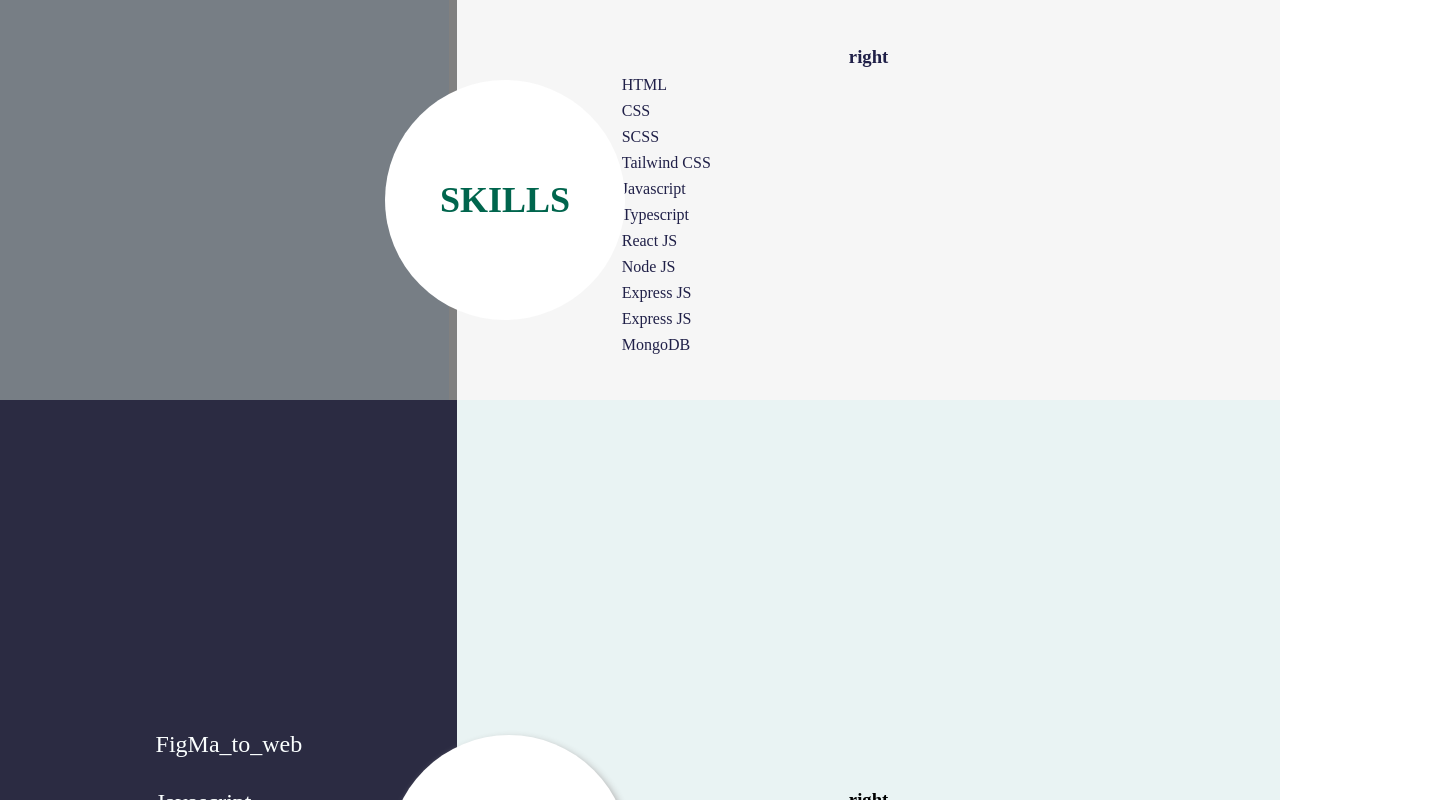
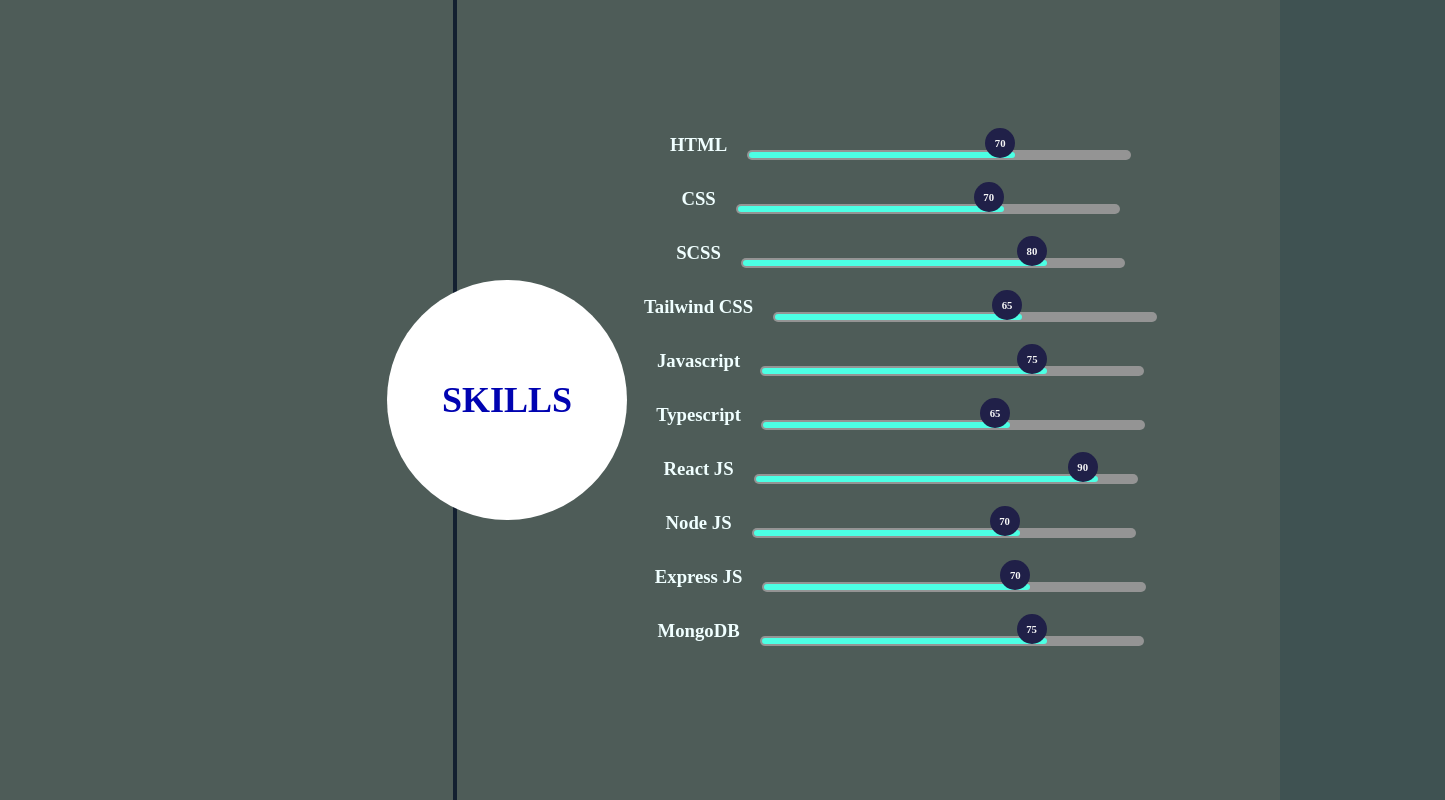
Before and after one commit to Hayat-07/portfolio-Hayat, a plain HTML site: page index.html in a window 1280 px wide. Shown: the part 800-1600 px from the top of the page, 1445 px wide, since content can reach past the window. Drawn offline with Linux system fonts and the light colour scheme.

Commit message:
second commit

```diff
--- a/index.html
+++ b/index.html
@@ -11,6 +11,8 @@
 <body>
 
 <div class="sectionContainer">
+
+
     <div class="sectionA">
        <div class="left">
            <h1>MD HAYATULLAH</h1>
@@ -49,29 +51,32 @@
         </div>
 
     </div>
+
+
+
+
+
     <div class="sectionB">
+
+
       <div class="left">
           <h2>SKILLS</h2>
       </div>
+
       <div class="right">
-          <h3>right</h3>
-          <ul>
-              <li>HTML</li>
-              <li>CSS</li>
-              <li>SCSS</li>
-              <li>Tailwind CSS</li>
-              <li>Javascript</li>
-              <li>Typescript</li>
-              <li>React JS</li>
-              <li>Node JS</li>
-              <li>Express JS</li>
-              <li>Express JS</li>
-              <li>MongoDB</li>
-          </ul>
+          <div id="skillDiv">
+          </div>
+      </div>
 
 
-      </div>
     </div>
+
+
+
+
+
+
+
     <div class="sectionC">
         <div class="left">
             <h2>Projects</h2>
@@ -89,6 +94,13 @@
         </div>
     </div>
 </div>
+
+
+
+
+
+
+
 <div class="footer">
     <h3>Footer</h3>
 </div>
--- a/script.js
+++ b/script.js
@@ -0,0 +1,79 @@
+const skills=[
+    {
+        skill:"HTML",
+        percent:70,
+
+    }
+    ,{
+
+        skill:"CSS",
+        percent:70,
+    }
+    ,{
+
+        skill:"SCSS",
+        percent:80,
+    }
+    ,{
+
+        skill:"Tailwind CSS",
+        percent:65,
+    }
+    ,{
+        skill:"Javascript",
+        percent:75,
+
+    }
+    ,{
+
+        skill:"Typescript",
+        percent:65,
+    }
+    ,{
+        skill:"React JS",
+        percent:90,
+
+    }
+    ,{
+
+        skill:"Node JS",
+        percent:70,
+    }
+    ,{
+
+        skill:"Express JS",
+        percent:70,
+    }
+    ,{
+
+        skill:"MongoDB",
+        percent:75,
+    }
+
+];
+
+
+
+
+let skillDiv= document.getElementById("skillDiv");
+let innerBar= document.getElementById("innerBar");
+console.log(skillDiv);
+skills.map((x,i)=>{
+    let newDiv= document.createElement("div")
+    let newSkill=`
+        <div class="skillBarContainer">
+            <h3>${x.skill}</h3>
+            <div class="skillBar">
+                <div class="innerBar" style="width: ${x.percent}%">
+                    <div class="percentBox" >
+                        <h6>${x.percent}</h6>
+                    </div>
+                </div>
+            </div>
+        </div>
+    `
+    newDiv.innerHTML=newSkill;
+
+    skillDiv.appendChild(newDiv);
+
+})
--- a/style.css
+++ b/style.css
@@ -6,7 +6,7 @@
 }
 
 body{
-    /*background-color: aqua;*/
+    background-color: rgb(63, 82, 82);
 }
 .header{
     background-color: rgba(227, 227, 227, 0);
@@ -55,7 +55,9 @@
 
 }
 .sectionContainer{
-    background-color: #f0fffb;
+    background-color: #4e5c58;
+    color: azure
+    ;
 
 }
 .sectionA{
@@ -70,7 +72,7 @@
         flex-direction: column;
         justify-content: center;
         align-items: center;
-        border-right: 1vh solid gray;
+        border-right: 4px solid rgb(0, 0, 0);
     }
     .right{
         background-color: #202048;
@@ -80,9 +82,11 @@
         justify-content: center;
         align-items: center;
         .bottomSection{
+
               width:60%;
-            .nav{
-                width: 80%;
+            .nav{position: absolute;
+                width: 45vw;
+                margin-bottom: 30vh;
                 ul{
 
                     display: flex;
@@ -111,17 +115,17 @@
 }
 .sectionB{
     /*background-color: #ffffff;*/
-    height: 50vh;
+    height: 100vh;
     display: grid;
     grid-template-columns: 5fr 9fr;
     .left{
-        background-color: rgba(37, 37, 51, 0.59);
+        /* background-color: rgba(37, 37, 51, 0.59); */
       display: flex;
         flex-direction: column;
         justify-content: center;
         align-items: center;
         color: #e8e8e8;
-        border-right: 1vh solid gray;
+        border-right: 4px solid rgb(19, 32, 48);
         h2{
             display: flex;
             flex-direction: column;
@@ -132,25 +136,34 @@
             position: relative ;
             left:35vh;
             scale: 150%;
-            color: #00654d;
+            color: #0003b1;
             background-color: white;
             padding: 5vh;
             border-radius: 50%;
         }
     }
     .right{
-        color: #202048;
-        background-color: #f6f6f6;
+
+        /* background-color: #f6f6f6; */
         display: flex;
         flex-direction: column;
         justify-content: center;
         align-items: center;
         ul{ width: 100%;
+            background-color:rgb(151, 149, 149) ;
             display: flex;
             flex-direction: column;
             justify-content: center;
             align-items:start;
             margin-left: 40%;
+            .skillBar{
+                width: 50%;
+                background-color: #00fff8;
+                .innerBar{
+                    width: 40%;
+                    background-color: #0e3130;
+                }
+            }
             li{
                 list-style: none;
                 margin-top: 1vh;
@@ -159,17 +172,18 @@
     }
 }
 .sectionC{
-    background-color: #ffffff;
+    /* background-color: #ffffff; */
     height: 100vh;
     display: grid;
     grid-template-columns: 5fr 9fr;
     .left{
-        background-color: #2b2b42;
+        /* background-color: #a3a3a3; */
         display: flex;
         flex-direction: column;
         justify-content: center;
         align-items: center;
         color: #fbffff;
+        border-right: 4px solid rgb(19, 32, 48);
         /*h1{*/
         /*    margin-bottom: 5vh;*/
         /*}*/
@@ -188,7 +202,7 @@
             flex-direction: column;
             justify-content: center;
             align-items: center;
-            box-shadow: 2px 2px 5px #b2b2b2;
+
 
 
         }
@@ -207,7 +221,7 @@
         }
     }
     .right{
-        background-color: #e9f3f3;
+        /* background-color: #e9f3f3; */
         display: flex;
         flex-direction: column;
         justify-content: center;
@@ -216,7 +230,56 @@
 }
 
 .footer{
-    background-color: black;
-    color: aqua;
+    background-color: rgb(0, 19, 40);
+    color: rgb(69, 117, 117);
     height: 40vh;
+    display: flex;
+    justify-content: center;
+    align-items: center;
 }
+#skillDiv{
+      .skillBarContainer{
+          display: flex;
+          justify-content: center;
+          align-items: center;
+          margin-bottom: 3vh;
+      }
+    margin-left:5vw;
+display: flex;
+    flex-direction: column;
+    .skillBar{
+       margin-top: 20px;
+        height: 10px;
+        margin-left: 20px;
+        display: flex;
+        width: 30vw;
+        background-color: #949494;
+        padding: 2px;
+        border-radius: 12px;
+        .innerBar{
+            box-sizing: inherit;
+            display: flex;
+            justify-content: end;
+            width: 10vw;
+            background-color: #4cffe4;
+            border-radius: 12px;
+            .percentBox{
+
+                position: sticky;
+                justify-self: end;
+                align-self: end;
+                margin-left: 15px;
+                left: 10px;
+                z-index: 10;
+                width: 30px;
+                height: 30px;
+                border-radius: 50%;
+                background-color: #202048;
+                color: #f8f8f8;
+                display: flex;
+                justify-content: center;
+                align-items: center;
+            }
+        }
+    }
+}
```
